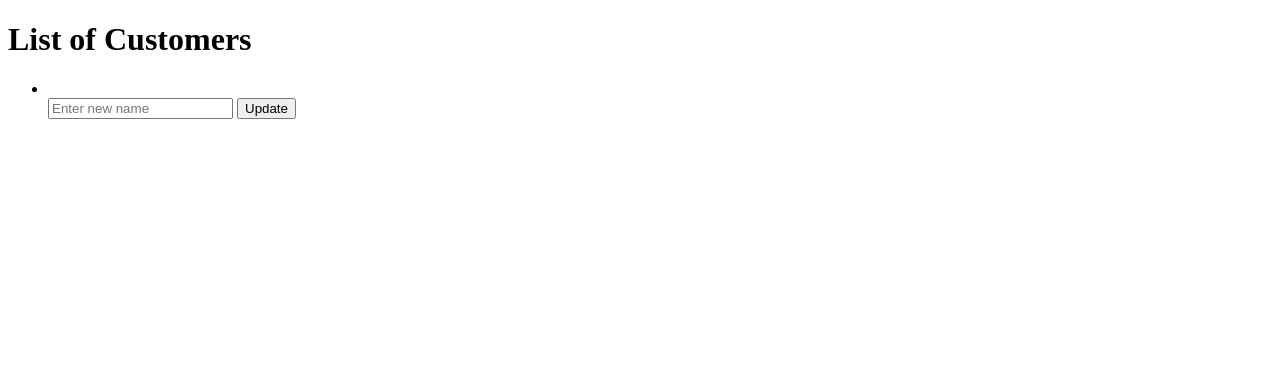
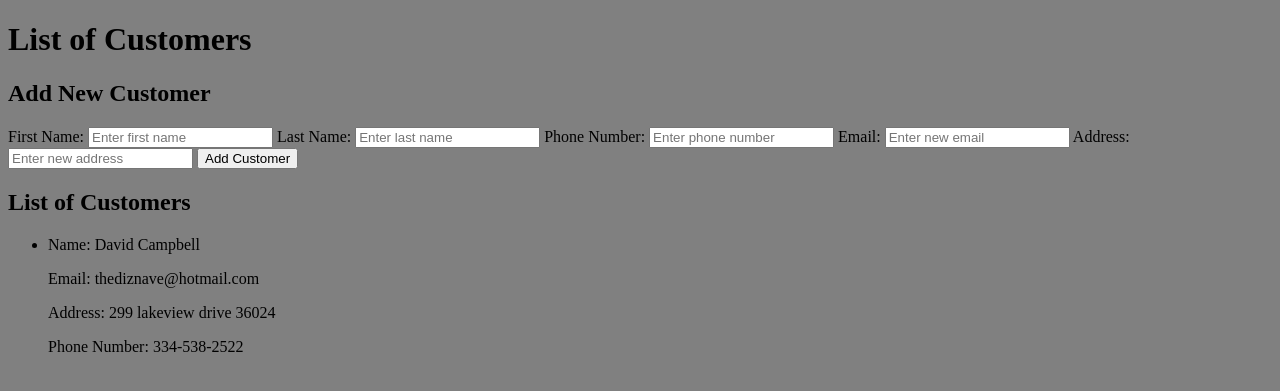
Before and after one commit to Brandarius/invoice, a Flask app: page /customers in a window 1280 px wide. Shown: the top 391 px of the page. Run offline with Flask 3, Linux system fonts and the light colour scheme.

Commit message:
fixed the diaplying database and the adding customers database

```diff
--- a/app.py
+++ b/app.py
@@ -1,66 +1,47 @@
-from flask import Flask, render_template, request, url_for, redirect
+from flask import Flask, render_template, request, redirect, url_for
 from flask_sqlalchemy import SQLAlchemy
 
 app = Flask(__name__)
-
 app.config['SQLALCHEMY_DATABASE_URI'] = 'sqlite:///customers.db'
-
-# Initialize the SQLAlchemy object
 db = SQLAlchemy(app)
 
 # Define the Customer model
 class Customer(db.Model):
     id = db.Column(db.Integer, primary_key=True)
-    first_name = db.Column(db.String(100), nullable=True)
-    last_name = db.Column(db.String(100), nullable=True)
-    email_address = db.Column(db.String(100), nullable=True)
+    first_name = db.Column(db.String(100), nullable=False)
+    last_name = db.Column(db.String(100), nullable=False)
+    email_address = db.Column(db.String(100), nullable=False)
     address = db.Column(db.String(100), nullable=False)
-    phone_number = db.Column(db.String(20), nullable=True)
+    phone_number = db.Column(db.String(20), nullable=False)
 
     def __repr__(self):
-        return '<Customer %r>' % self.id
+        return f'<Customer {self.id}: {self.first_name} {self.last_name}>'
 
 # Create the database tables
 with app.app_context():
     db.create_all()
-
-
-
 
 @app.route('/')
 def main_page():
     return render_template('main_page.html')
 
 @app.route('/customers')
-def customers():
+def list_customers():
     customers = Customer.query.all()
-    return render_template('customers.html',customers=customers)
+    return render_template('customers.html', customers=customers)
 
-@app.route('/update/<int:id>', methods=['POST'])
-def update_customer(id):
-    customer = Customer.query.get_or_404(id)
-    if request.method == 'POST':
-        new_first_name = request.form['new_first_name']
-        new_last_name = request.form['new_last_name']
-        new_email_address = request.form['new_email_address']
-        new_address = request.form['new_address']
-        new_phone_number = request.form['new_phone_number']
-
-        # Update only if the field is not empty
-        if new_first_name:
-            customer.first_name = new_first_name
-        if new_last_name:
-            customer.last_name = new_last_name
-        if new_email_address:
-            customer.email_address = new_email_address
-        if new_address:
-            customer.address = new_address
-        if new_phone_number:
-            customer.phone_number = new_phone_number
-
-        db.session.commit()
-    return redirect(url_for('customers'))
-
+@app.route('/add_customer', methods=['POST'])
+def add_customer():
+    new_customer = Customer(
+        first_name=request.form['new_firstname'],
+        last_name=request.form['new_lastname'],
+        email_address=request.form['new_email_address'],
+        address=request.form['new_address'],
+        phone_number=request.form['new_phonenumber']
+    )
+    db.session.add(new_customer)
+    db.session.commit()
+    return redirect(url_for('list_customers'))
 
 if __name__ == '__main__':
     app.run(debug=True)
--- a/static/css/customers.css
+++ b/static/css/customers.css
@@ -0,0 +1,3 @@
+body{
+    background-color: grey;
+}
--- a/templates/customers.html
+++ b/templates/customers.html
@@ -4,6 +4,7 @@
     <meta charset="UTF-8">
     <meta name="viewport" content="width=device-width, initial-scale=1.0">
     <title>Customers</title>
+    <link rel="stylesheet" href="{{ url_for('static', filename='css/customers.css')}}">
 </head>
 <body>
     <header>
@@ -11,19 +12,37 @@
     </header>
 
     <main>
+        <h2>Add New Customer</h2>
+        <form action="{{ url_for('add_customer') }}" method="post">
+            <label for="new_firstname">First Name:</label>
+            <input type="text" id="new_firstname" name="new_firstname" placeholder="Enter first name">
+
+            <label for="new_lastname">Last Name:</label>
+            <input type="text" id="new_lastname" name="new_lastname" placeholder="Enter last name">
+
+            <label for="new_phonenumber">Phone Number:</label>
+            <input type="text" id="new_phonenumber" name="new_phonenumber" placeholder="Enter phone number">
+
+            <label for="new_email_address">Email:</label>
+            <input type="text" id="new_email_address" name="new_email_address" placeholder="Enter new email">
+
+            <label for="new_address">Address:</label>
+            <input type="text" id="new_address" name="new_address" placeholder="Enter new address">
+
+            <button type="submit">Add Customer</button>
+        </form>
+
+        <h2>List of Customers</h2>
         <ul>
             {% for customer in customers %}
-            <li>{{ customer.name }}</li>
-            <form action="{{ url_for('update_customer', id=customer.id) }}" method="post">
-                <input type="text" name="new_name" placeholder="Enter new name">
-                <button type="submit">Update</button>
-            </form>
+            <li>
+                <p>Name: {{ customer.first_name }} {{ customer.last_name }}</p>
+                <p>Email: {{ customer.email_address }}</p>
+                <p>Address: {{ customer.address }}</p>
+                <p>Phone Number: {{ customer.phone_number }}</p>
+            </li>
             {% endfor %}
         </ul>
     </main>
-
-    <footer>
-        <!-- Footer content goes here -->
-    </footer>
 </body>
 </html>
--- a/templates/main_page.html
+++ b/templates/main_page.html
@@ -10,7 +10,7 @@
     </head>
     <body>
         <div class="navbar">
-
+            <button><a href='customers'>Customers</a></button>
         </div>
 
         <div class="paper">
```
Also changed, not shown: instance/customers.db.
